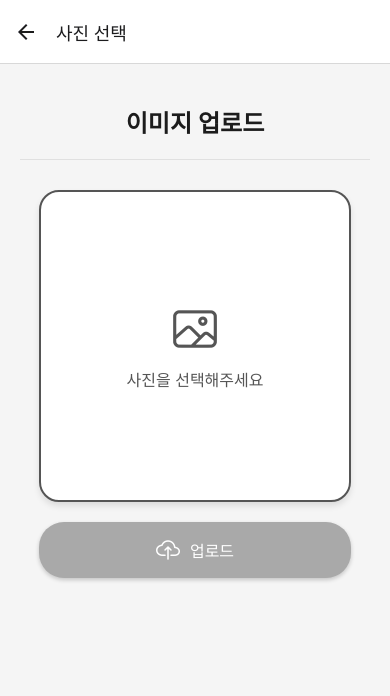
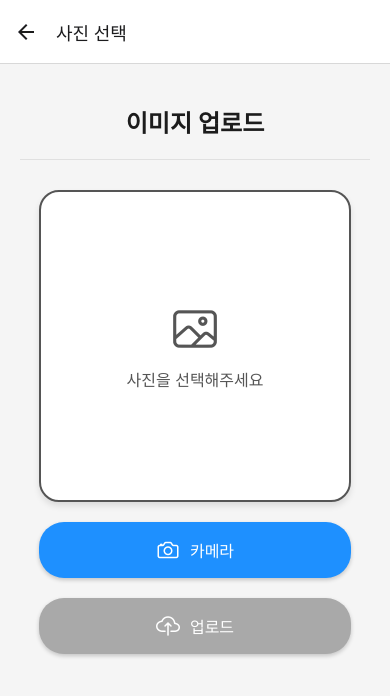
Before and after one commit to hongry7210/hairchange, a React Native app: screen /ImagePickerScreen in a window 390 px wide. Shown: the top 696 px of the page. Built offline with nearby package versions, Linux system fonts and the light colour scheme.

Commit message:
카메라 권한

```diff
--- a/ImagePickerScreen.js
+++ b/ImagePickerScreen.js
@@ -34,6 +34,34 @@ const ImagePickerScreen = () => {
         launchImageLibrary(options, (response) => {
             if (response.didCancel) {
                 Alert.alert('취소', '이미지 선택이 취소되었습니다.');
+            } else if (response.errorCode) {
+                Alert.alert('에러', response.errorMessage);
+            } else if (response.assets && response.assets.length > 0) {
+                const asset = response.assets[0];
+
+                // 파일 형식 검증
+                if (asset.type !== 'image/jpeg') {
+                    Alert.alert('오류', 'jpg 파일만 업로드할 수 있습니다.');
+                    console.log("jpg파일 아님");
+                    console.log(asset.type);
+                    setSelectedImage(null);
+                    return;
+                }
+                setSelectedImage(asset);
+            }
+        });
+    };
+
+    const takePhoto = () => { // 촬영 기능 추가
+        const options = {
+            mediaType: 'photo',
+            includeBase64: true,
+            quality: 1,
+        };
+
+        launchCamera(options, (response) => {
+            if (response.didCancel) {
+                Alert.alert('취소', '사진 촬영이 취소되었습니다.');
             } else if (response.errorCode) {
                 Alert.alert('에러', response.errorMessage);
             } else if (response.assets && response.assets.length > 0) {
@@ -115,6 +143,12 @@ const ImagePickerScreen = () => {
                             <Icon name="trash-outline" size={20} color="#ffffff" />
                         </TouchableOpacity>
                     )}
+                </TouchableOpacity>
+
+                {/* 카메라 버튼 추가 */}
+                <TouchableOpacity style={styles.cameraButton} onPress={takePhoto}>
+                    <Icon name="camera-outline" size={24} color="#ffffff" style={styles.cameraIcon} />
+                    <Text style={styles.buttonText}>카메라</Text>
                 </TouchableOpacity>
 
                 {uploading ? (
@@ -228,6 +262,29 @@ const styles = StyleSheet.create({
         padding: 8,
         borderRadius: 20,
     },
+    cameraButton: { // 촬영 버튼 스타일 수정
+        flexDirection: 'row',
+        alignItems: 'center',
+        backgroundColor: '#1E90FF', // 파란색
+        paddingVertical: 15,
+        paddingHorizontal: 30,
+        borderRadius: 25,
+        shadowOffset: { width: 0, height: 2 },
+        shadowOpacity: 0.2,
+        shadowRadius: 4,
+        elevation: 5,
+        marginTop: 20,
+        width: width * 0.8,
+        justifyContent: 'center',
+    },
+    cameraIcon: {
+        marginRight: 10,
+    },
+    cameraButtonText: { // 촬영 버튼 텍스트 스타일 추가
+        color: '#ffffff',
+        fontSize: 16,
+        fontWeight: '500',
+    },
 });
 
 export default ImagePickerScreen;
--- a/app.json
+++ b/app.json
@@ -16,6 +16,11 @@
       "supportsTablet": true
     },
     "android": {
+      "permissions": [
+        "CAMERA",
+        "WRITE_EXTERNAL_STORAGE",
+        "READ_EXTERNAL_STORAGE"
+      ],
       "adaptiveIcon": {
         "foregroundImage": "./assets/adaptive-icon.png",
         "backgroundColor": "#ffffff"
--- a/package.json
+++ b/package.json
@@ -18,7 +18,9 @@
     "axios": "^1.7.8",
     "buffer": "^6.0.3",
     "expo": "~52.0.11",
+    "expo-camera": "~16.0.9",
     "expo-dev-client": "~5.0.5",
+    "expo-image-picker": "^16.0.3",
     "expo-status-bar": "~2.0.0",
     "react": "18.3.1",
     "react-dom": "18.3.1",
@@ -30,8 +32,7 @@
     "react-native-safe-area-context": "^4.14.0",
     "react-native-screens": "^4.3.0",
     "react-native-vector-icons": "^10.2.0",
-    "react-native-web": "~0.19.13",
-    "expo-camera": "~16.0.9"
+    "react-native-web": "~0.19.13"
   },
   "devDependencies": {
     "@babel/core": "^7.20.0"
```
Also changed, not shown: 1 other file (tests, documents, lock files or other folders).
